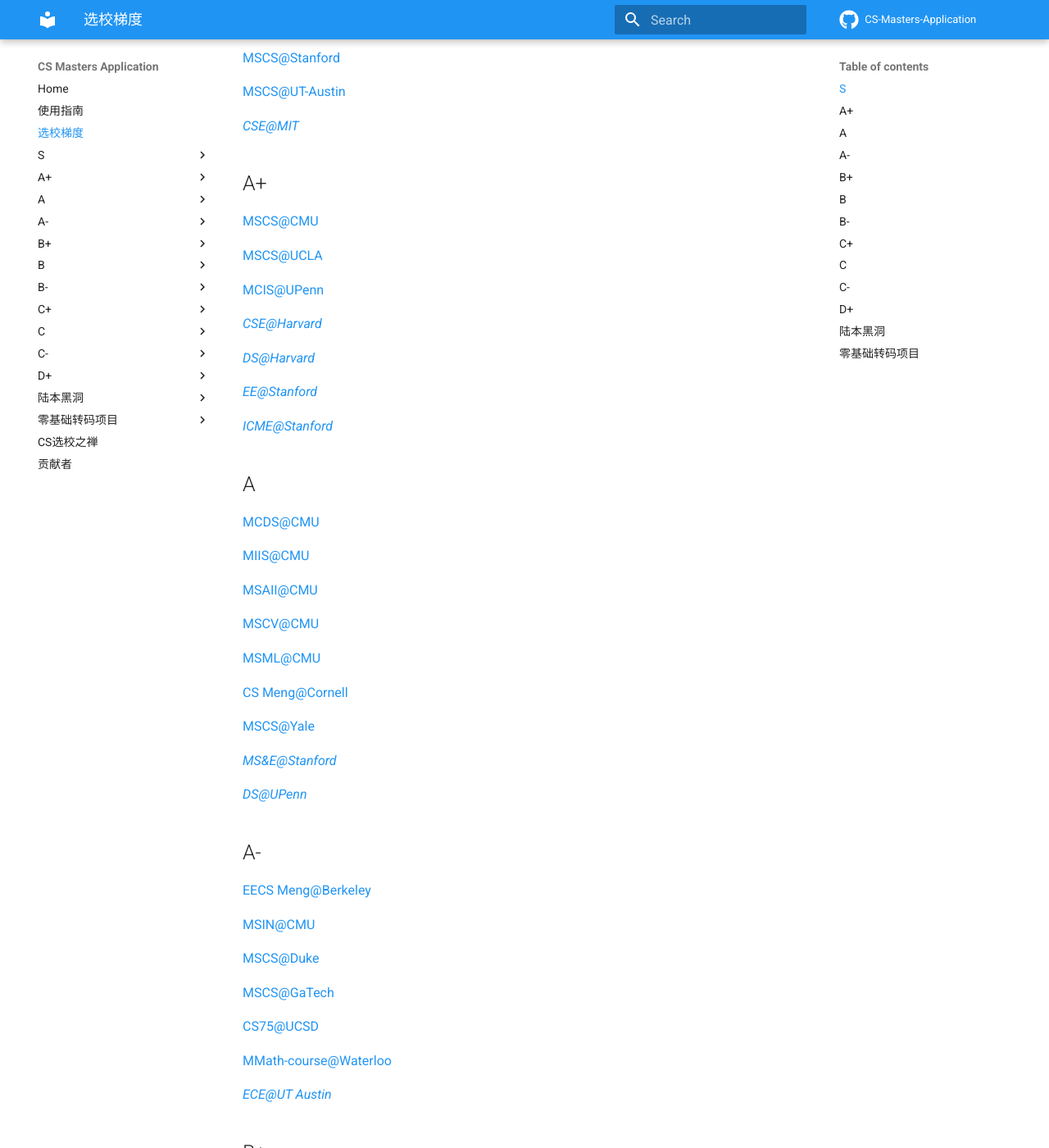
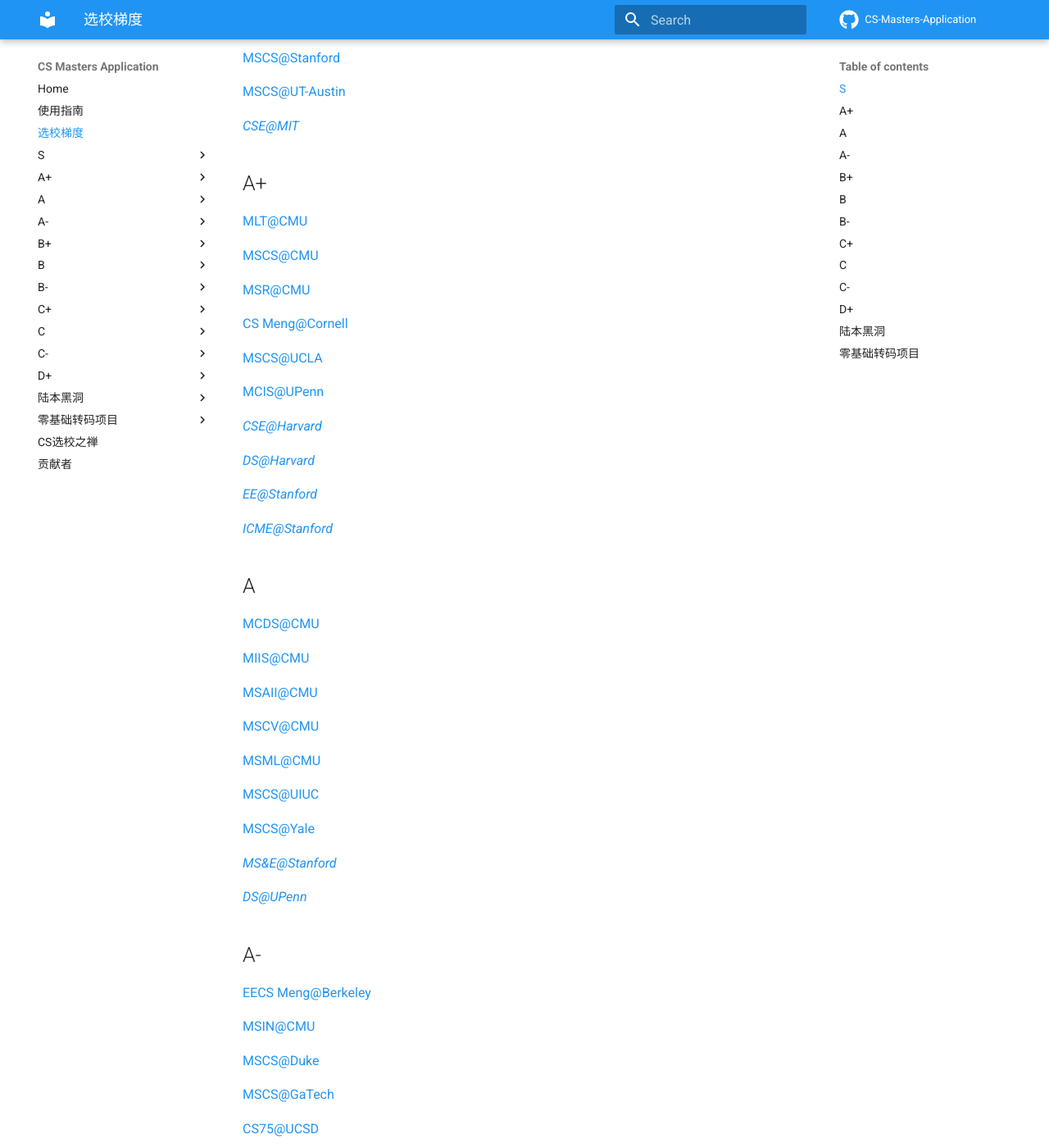
Before and after one commit to opencsapp/opencsapp.github.io, an MkDocs documentation site: the page built from docs/选校梯度.md, in a window 1280 px wide and 1400 px high, scrolled down 392 px. Shown: the whole window at 82% size. Built offline with MkDocs 1.6.1 and Material for MkDocs 9.7.7, drawn with Linux system fonts in a browser that asks for light colours; comment, search, counter and statistics services are not loaded.

Commit message:
add uiuc msr mlt

```diff
--- a/docs/选校梯度.md
+++ b/docs/选校梯度.md
@@ -15,7 +15,13 @@
 
 ## A+
 
+[MLT@CMU](MLT@CMU.md)
+
 [MSCS@CMU](MSCS@CMU.md)
+
+[MSR@CMU](MSR@CMU.md)
+
+[CS Meng@Cornell](CS Meng@Cornell.md)
 
 [MSCS@UCLA](MSCS@UCLA.md)
 
@@ -41,7 +47,7 @@
 
 [MSML@CMU](MSML@CMU.md)
 
-[CS Meng@Cornell](CS Meng@Cornell.md)
+[MSCS@UIUC](MSCS@UIUC.md)
 
 [MSCS@Yale](MSCS@Yale.md)
 
--- a/mkdocs.yml
+++ b/mkdocs.yml
@@ -33,7 +33,10 @@
       - MSCS@UT-Austin: MSCS@UT-Austin.md
       - CSE@MIT: CSE@MIT.md
     - A+:
+      - MLT@CMU: MLT@CMU.md
       - MSCS@CMU: MSCS@CMU.md
+      - MSR@CMU: MSR@CMU.md
+      - CS Meng@Cornell: CS Meng@Cornell.md
       - MSCS@UCLA: MSCS@UCLA.md
       - MCIS@UPenn: MCIS@UPenn.md
       - CSE@Harvard: CSE@Harvard.md
@@ -46,7 +49,7 @@
       - MSAII@CMU: MSAII@CMU.md
       - MSCV@CMU: MSCV@CMU.md
       - MSML@CMU: MSML@CMU.md
-      - CS Meng@Cornell: CS Meng@Cornell.md
+      - MSCS@UIUC: MSCS@UIUC.md
       - MSCS@Yale: MSCS@Yale.md
       - MS&E@Stanford: MS&E@Stanford.md
       - DS@UPenn: DS@UPenn.md
```
Also changed, not shown: docs/使用指南.md (+6 -6 lines).
